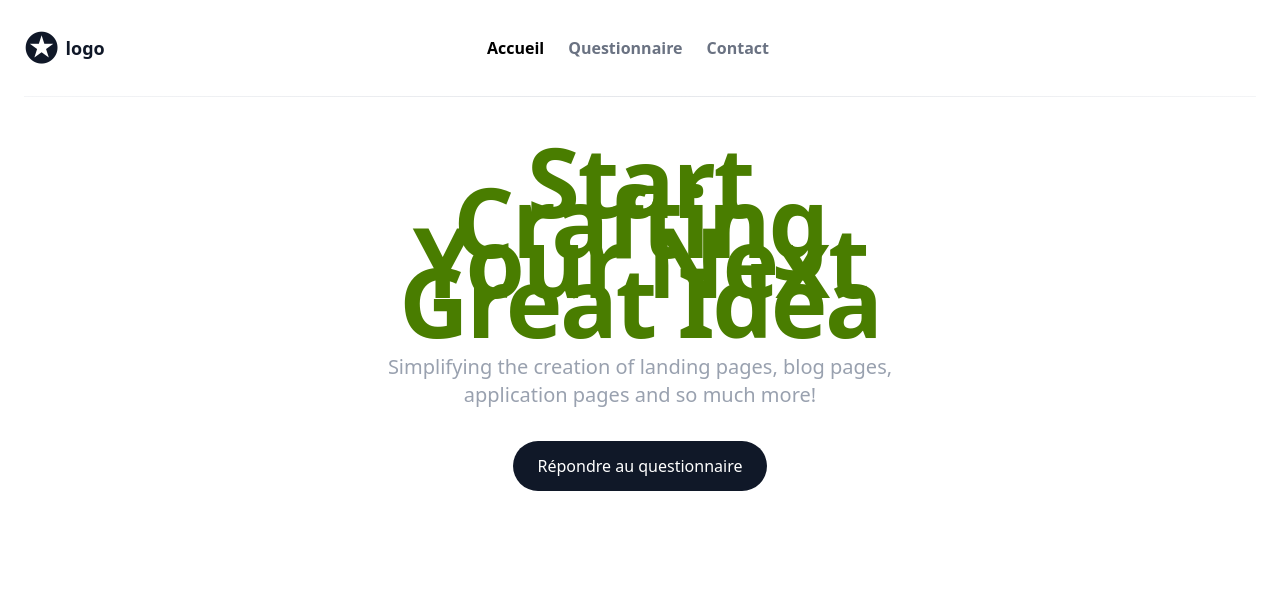
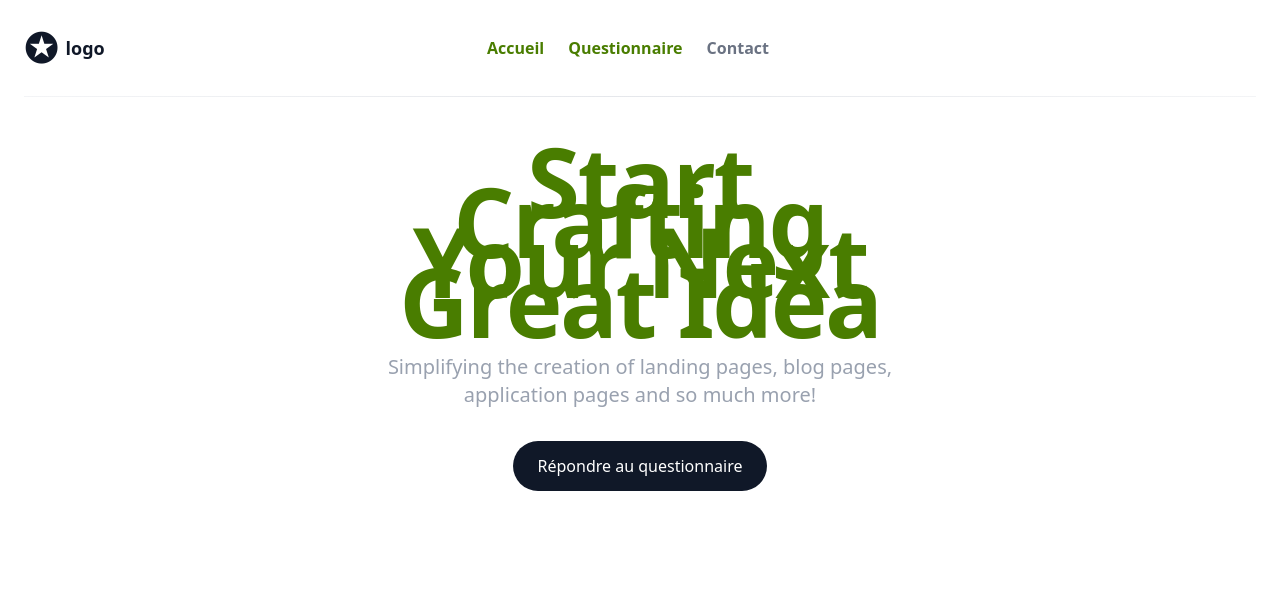
Before and after one commit to Idumii/QuestionnaireESGWeb, a PHP site: page / in a window 1280 px wide. Shown: the top 602 px of the page. Run offline with PHP 8.4, Linux system fonts and the light colour scheme; style sheets or scripts are compiled from the project's sources.

Commit message:
Essaie changement couleur texte

```diff
--- a/index.php
+++ b/index.php
@@ -20,7 +20,7 @@
                             <span class="text-[40px] mr-2">✪</span> logo
                         </a>
                     </div>
-                    <div class="top-0 left-0 items-start hidden w-full h-full p-4 bg-gray-900 bg-opacity-50 md:items-center md:w-3/4 md:absolute md:bg-transparent justify-between md:p-0 md:relative md:flex 2xl:text-lime-700"
+                    <div class="top-0 left-0 items-start hidden w-full h-full p-4 bg-gray-900 bg-opacity-50 md:items-center md:w-3/4 md:absolute md:bg-transparent justify-between md:p-0 md:relative md:flex text-lime-700"
                         :class="{'flex fixed': showMenu, 'hidden': !showMenu }">
                         <div
                             class="flex-col w-full h-auto overflow-hidden bg-white rounded-lg md:bg-transparent md:overflow-visible md:rounded-none md:relative md:flex md:flex-row">
@@ -31,9 +31,9 @@
                             <div
                                 class="flex flex-col items-start justify-center w-full space-x-6 text-center lg:space-x-8 md:w-2/3 font-semibold md:mt-0 md:flex-row md:items-center">
                                 <a href="#_"
-                                    class="inline-block w-full py-2 mx-0 ml-6 text-left text-black md:ml-0 md:w-auto md:px-0 md:mx-2 lg:mx-3 2xl:text-lime-700 md:text-center">Accueil</a>
+                                    class="inline-block w-full py-2 mx-0 ml-6 text-left text-black md:ml-0 md:w-auto md:px-0 md:mx-2 lg:mx-3 text-lime-700 md:text-center">Accueil</a>
                                 <a href="#_"
-                                    class="inline-block w-full py-2 mx-0 text-left text-gray-500 md:w-auto md:px-0 md:mx-2 hover:text-black lg:mx-3 2xl:text-lime-700 md:text-center">Questionnaire</a>
+                                    class="inline-block w-full py-2 mx-0 text-left text-gray-500 md:w-auto md:px-0 md:mx-2 hover:text-black lg:mx-3 text-lime-700 md:text-center">Questionnaire</a>
                                 <a href="#_"
                                     class="inline-block w-full py-2 mx-0 text-left text-gray-500 md:w-auto md:px-0 md:mx-2 hover:text-black lg:mx-3 md:text-center">Contact</a>
 
```
